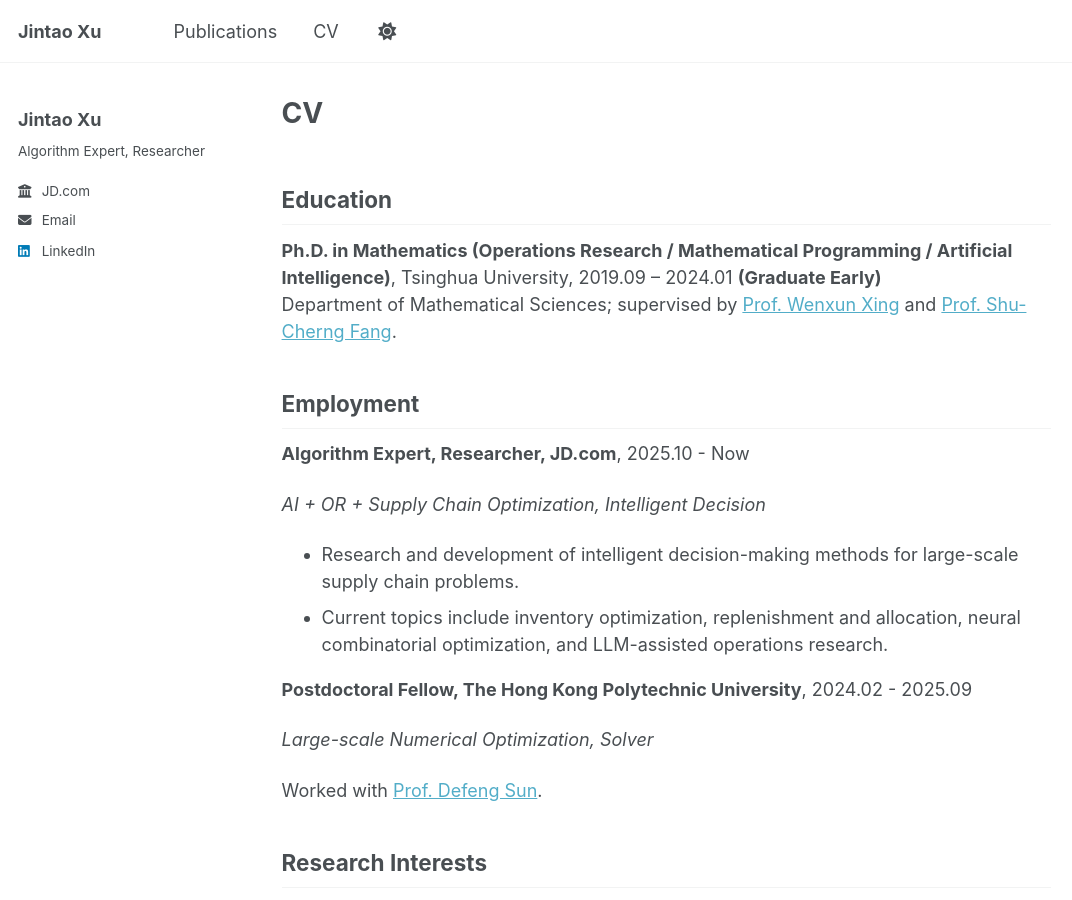
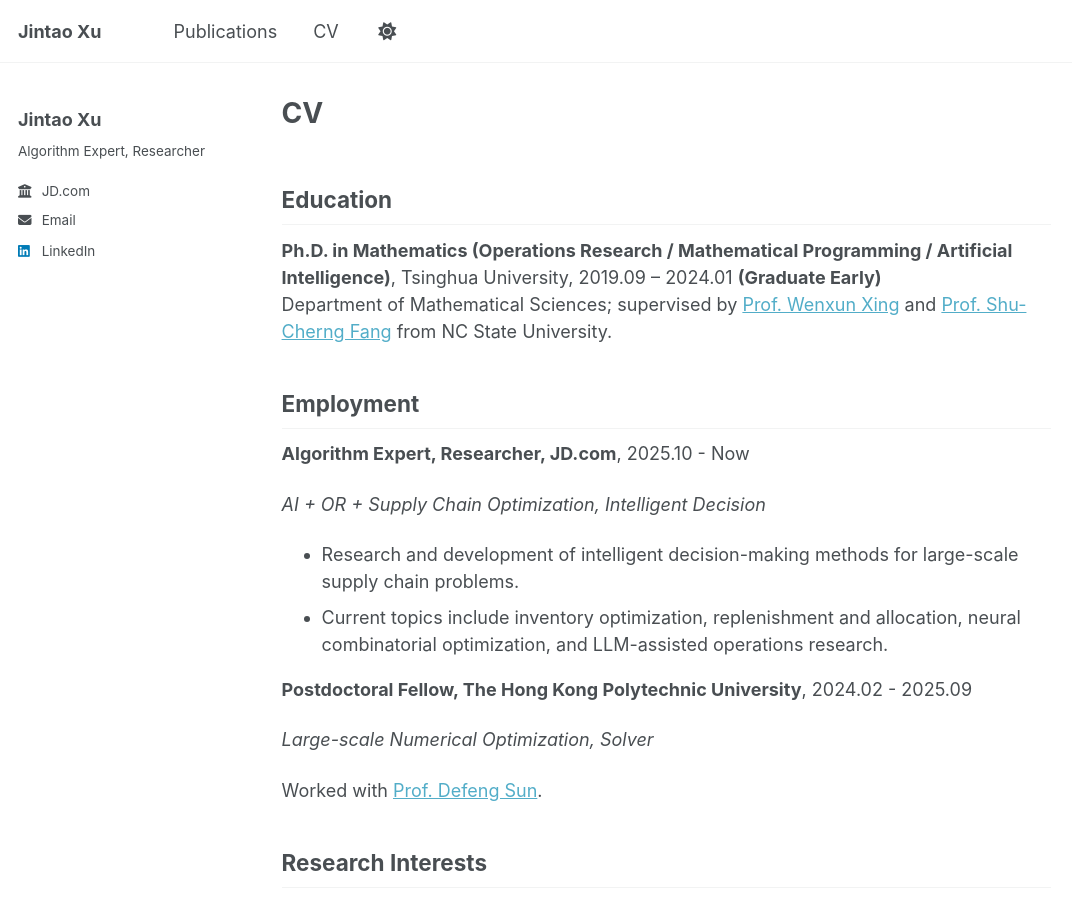
Before and after one commit to JintaoXuMath/JintaoXuMath.github.io, a Jekyll site: the page built from _pages/cv.md, in a window 1280 px wide and 900 px high. Shown: the whole window, without its empty margins (0-1072 px from the left). Built offline with Jekyll 4.4.1, drawn with Linux system fonts in a browser that asks for light colours.

Commit message:
Clarify supervision information in CV
Updated supervision details for Ph.D. education section.

```diff
--- a/_pages/cv.md
+++ b/_pages/cv.md
@@ -10,7 +10,7 @@ redirect_from:
 ## Education
 
 **Ph.D. in Mathematics (Operations Research / Mathematical Programming / Artificial Intelligence)**, Tsinghua University, 2019.09 – 2024.01 **(Graduate Early)**
-Department of Mathematical Sciences; supervised by [Prof. Wenxun Xing](https://www.genealogy.math.ndsu.nodak.edu/id.php?id=182440) and [Prof. Shu-Cherng Fang](https://ise.ncsu.edu/people/fang/).
+Department of Mathematical Sciences; supervised by [Prof. Wenxun Xing](https://www.genealogy.math.ndsu.nodak.edu/id.php?id=182440) and [Prof. Shu-Cherng Fang](https://ise.ncsu.edu/people/fang/) from NC State University.
 
 
 ## Employment
```
